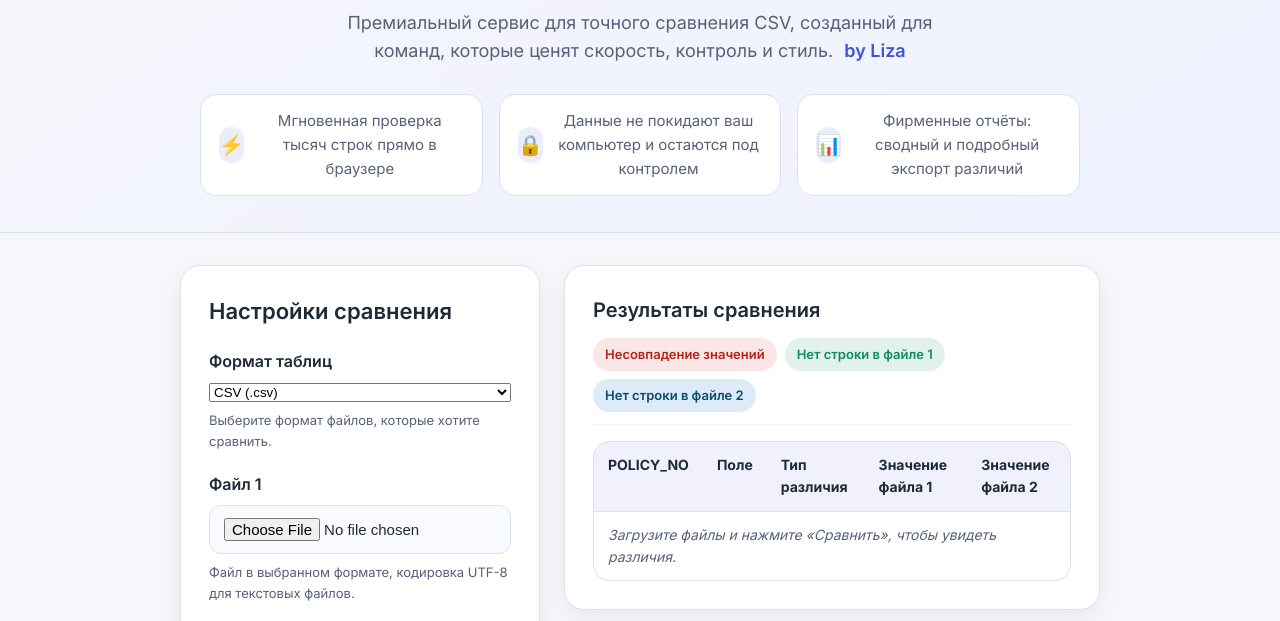
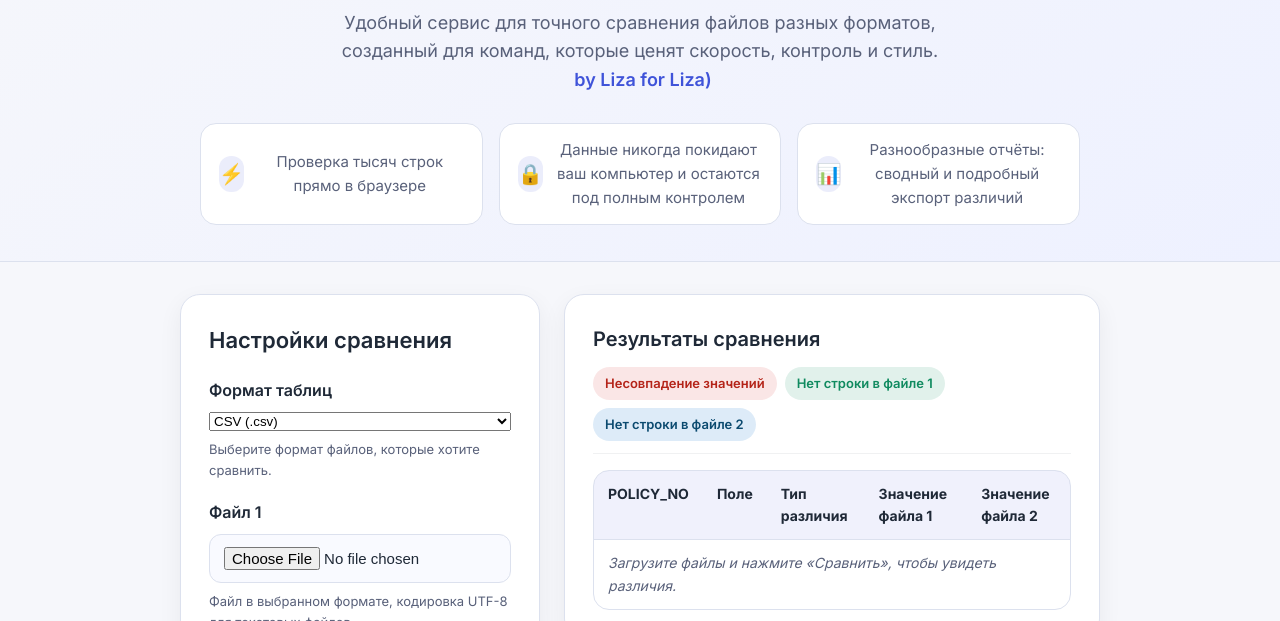
Before and after one commit to CrabopuluS/csv_check_pro, a plain HTML site: page index.html in a window 1280 px wide. Shown: the part 173-794 px from the top of the page. Drawn offline with nearby package versions, Linux system fonts and the light colour scheme.

Commit message:
Update index.html

```diff
--- a/index.html
+++ b/index.html
@@ -18,19 +18,19 @@
             <div class="hero__content">
                 <div class="hero__badge" aria-hidden="true">Новый облик File cheker</div>
                 <h1>File cheker</h1>
-                <p class="hero__tagline">Премиальный сервис для точного сравнения CSV, созданный для команд, которые ценят скорость, контроль и стиль. <span class="hero__tagline-signature">by Liza</span></p>
+                <p class="hero__tagline">Удобный сервис для точного сравнения файлов разных форматов, созданный для команд, которые ценят скорость, контроль и стиль. <span class="hero__tagline-signature">by Liza for Liza)</span></p>
                 <ul class="hero__features" aria-label="Преимущества File cheker">
                     <li class="hero__feature">
                         <span class="hero__feature-icon" aria-hidden="true">⚡</span>
-                        <span>Мгновенная проверка тысяч строк прямо в браузере</span>
+                        <span>Проверка тысяч строк прямо в браузере</span>
                     </li>
                     <li class="hero__feature">
                         <span class="hero__feature-icon" aria-hidden="true">🔒</span>
-                        <span>Данные не покидают ваш компьютер и остаются под контролем</span>
+                        <span>Данные никогда покидают ваш компьютер и остаются под полным контролем</span>
                     </li>
                     <li class="hero__feature">
                         <span class="hero__feature-icon" aria-hidden="true">📊</span>
-                        <span>Фирменные отчёты: сводный и подробный экспорт различий</span>
+                        <span>Разнообразные отчёты: сводный и подробный экспорт различий</span>
                     </li>
                 </ul>
             </div>
```
